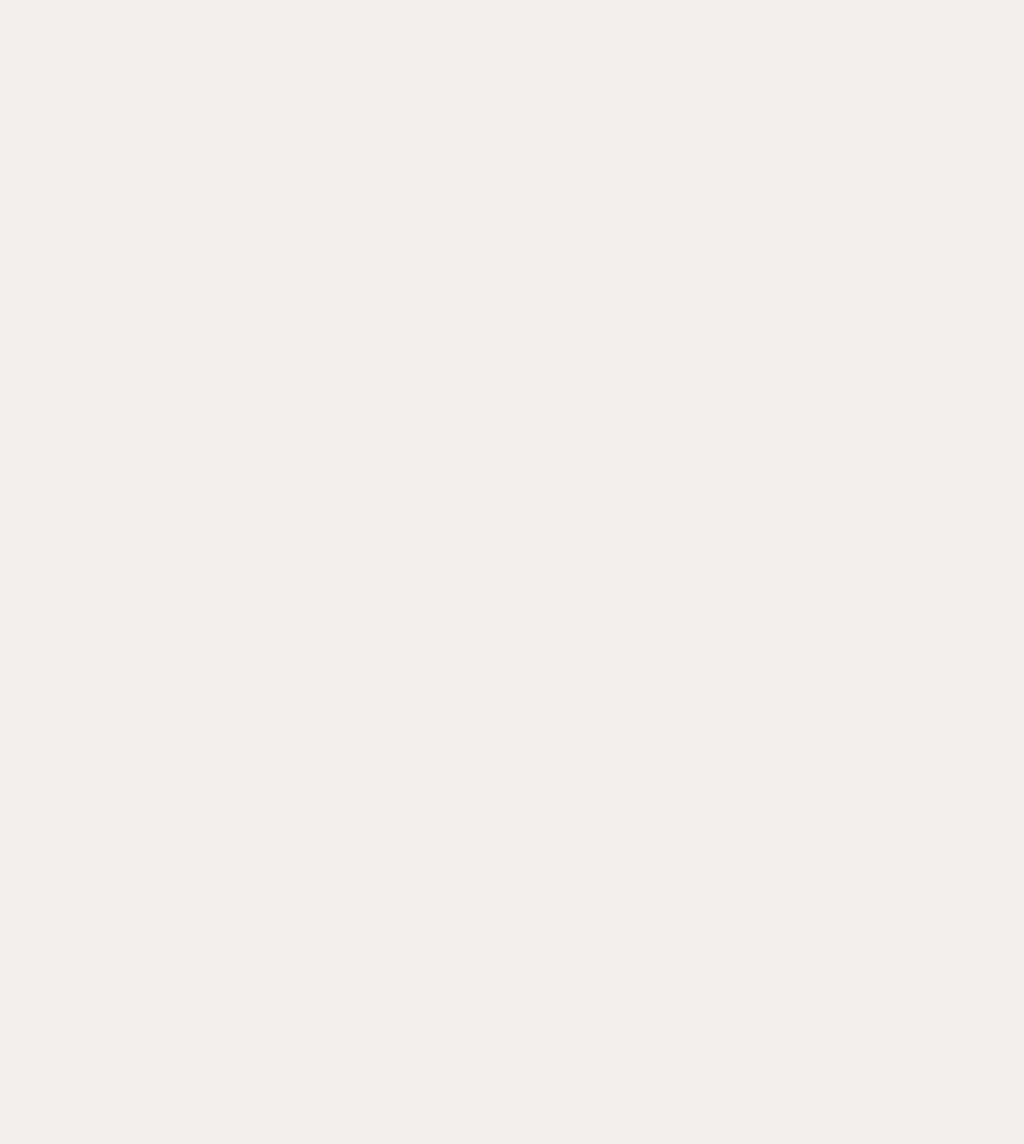
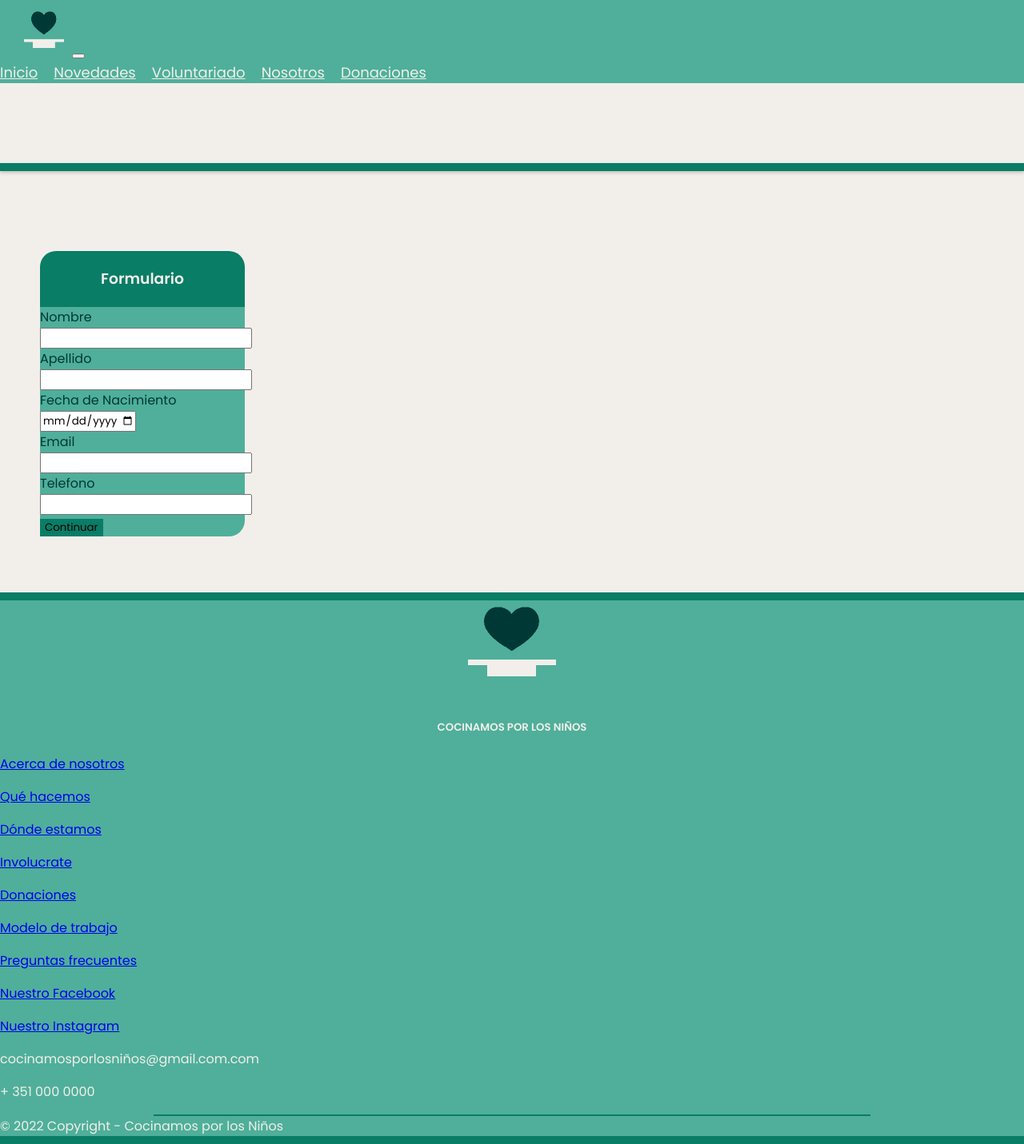
Before and after one commit to VilladaG32022/CocinamosPorLosNinos, a React (Create React App) app: page /Voluntario in a window 1280 px wide. Before the commit this address had no page. Shown: the whole page at 80% size. Before the commit the page ends 800 px from the top, so only its background shows below. Built offline with nearby package versions, Linux system fonts and the light colour scheme.

Commit message:
Form añadido de nuevo
los chicos de ESTILOS lo sacaron pensando que no servia

```diff
--- a/src/components/Footer/Footer.jsx
+++ b/src/components/Footer/Footer.jsx
@@ -26,17 +26,17 @@ export default function FooterSection(props) {
 
             <MDBCol md="2" lg="2" xl="2" className="mx-auto mb-4">
               <p>
-                <a href="#!" className="text-reset">
+                <a href="#about_section" className="text-reset">
                   Acerca de nosotros
                 </a>
               </p>
               <p>
-                <a href="#!" className="text-reset">
+                <a href="#about_section" className="text-reset">
                   Qué hacemos
                 </a>
               </p>
               <p>
-                <a href="#!" className="text-reset">
+                <a href="#about_section" className="text-reset">
                   Dónde estamos
                 </a>
               </p>
@@ -68,23 +68,23 @@ export default function FooterSection(props) {
             <MDBCol md="4" lg="3" xl="3" className='mx-auto mb-md-0 mb-4'>
               <p className='media__link'>
                 <MDBIcon fab icon="facebook" className="me-3"/>
-                  <a href='#!' className='text-reset'>
+                  <a href='https://www.facebook.com' className='text-reset'>
                     Nuestro Facebook
                   </a>
               </p>
               <p className='media__link'>
                 <MDBIcon fab icon="instagram" className="me-3"/>
-                  <a href='#!' className='text-reset'>
+                  <a href='https://www.instagram.com' className='text-reset'>
                     Nuestro Instagram
                   </a>
               </p>
               <p>
                 <MDBIcon fas icon="envelope" className="me-3"/>
-                  info@example.com
+                  cocinamosporlosniños@gmail.com.com
               </p>
               <p>
                 <MDBIcon icon="phone" className="me-3" />
-                  + 01 234 567 88
+                  + 351 000 0000
               </p>
             </MDBCol>
           </MDBRow>
--- /dev/null
+++ b/src/components/Forms/MultiStepForm.jsx
@@ -0,0 +1,6 @@
+import React from "react";
+import Switch from "../FormSwitch/Switch";
+
+export default function MultiStepForm() {
+  return <Switch />;
+}
--- a/src/components/VolunteerSection/VolunteerSection.jsx
+++ b/src/components/VolunteerSection/VolunteerSection.jsx
@@ -2,19 +2,19 @@ import React from "react";
 import "../VolunteerSection/VolunteerSection.css";
 import Button from "react-bootstrap/Button";
 
-import { VolunteerSec} from "../../utils/constants";
+import { VolunteerSec, links } from "../../utils/constants";
 
 export default function VolunteerSection() {
   return (
     <>
       <section className="volunteer" id="volunteer_section">
-        <div className="separator"></div>
         <div className="volunteer__container">
           <div className="volunteer__data">
             <h1 className="volunteer__title__bold">{VolunteerSec.title}</h1>
             <p className="volunteer__description">{VolunteerSec.text}</p>
             <Button
               className="volunteer__btn"
+              href={links.VOLUNTEER}
               variant="primary"
             >
               INSCRIBITE!
--- /dev/null
+++ b/src/pages/volunteer/index.jsx
@@ -0,0 +1,12 @@
+import React from "react";
+import MultiStepForm from "../../components/Forms/MultiStepForm";
+
+import "../volunteer/style.css";
+
+export default function Volunteer() {
+  return (
+    <div className="Container">
+      <MultiStepForm />
+    </div>
+  );
+}
--- /dev/null
+++ b/src/pages/volunteer/style.css
@@ -0,0 +1,3 @@
+.Container {
+    margin-top: 100px;
+  }
--- a/src/routes/route.js
+++ b/src/routes/route.js
@@ -1,5 +1,6 @@
 import Donation from '../pages/donate/index';
 import Home from '../pages/home/index';
+import Volunteer from "../pages/volunteer/index";
 
 import BasicLayout from '../layouts/basiclayout';
 import Layout from '../layouts/layout';
@@ -10,11 +11,6 @@ const routesClient = [
   {
     component: Home,
     layout: BasicLayout,
-    path: '/',
-  },
-  {
-    component: Home,
-    layout: BasicLayout,
     path: links.HOME,
   },
   {
@@ -22,6 +18,11 @@ const routesClient = [
     layout: Layout,
     path: links.DONATE,
   },
+  {
+    component:Volunteer,
+    layout:Layout,
+    path:links.VOLUNTEER,
+  }
 ];
 const routes = [...routesClient];
 
```
